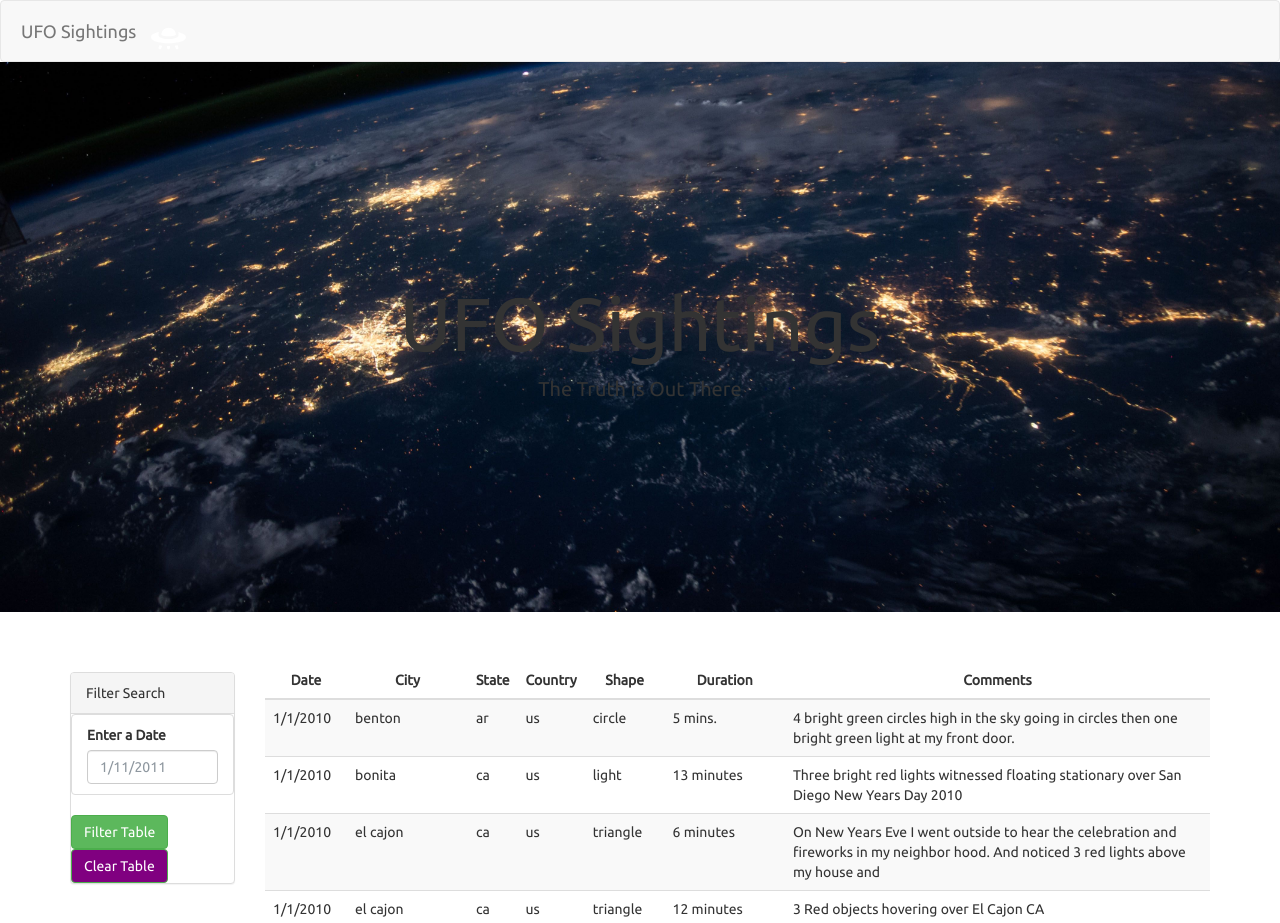
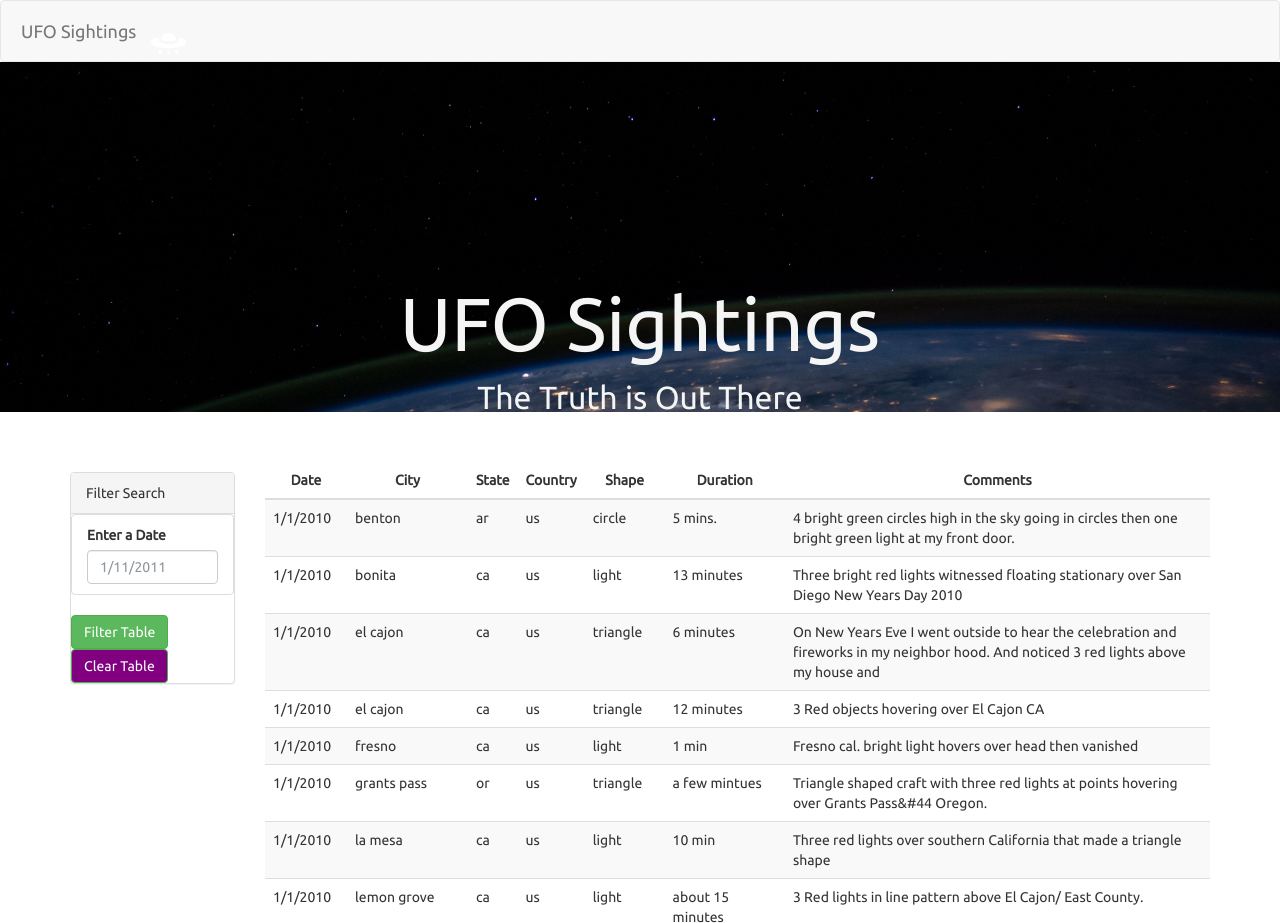
Before and after one commit to Steff-C/javascript-challenge, a plain HTML site: page UFO-level-1/index.html in a window 1280 px wide. Shown: the top 923 px of the page. Drawn offline with nearby package versions, Linux system fonts and the light colour scheme.

Commit message:
adjust css & HTML

```diff
--- a/UFO-level-1/index.html
+++ b/UFO-level-1/index.html
@@ -22,8 +22,8 @@
       </div>
     </nav>
     <div class="hero text-center">
-      <h1>UFO Sightings</h1>
-      <p>The Truth is Out There</p>
+      <h1 style="color:whitesmoke;"> UFO Sightings</h1>
+      <p style="color:whitesmoke; font-size: 32px;"> The Truth is Out There</p>
     </div>
     <div class="container">
       <div class="row margin-top-50">
--- a/UFO-level-1/static/css/style.css
+++ b/UFO-level-1/static/css/style.css
@@ -34,7 +34,7 @@ body {
   right: 0;
   bottom: 0;
   left: 0;
-  padding: 5px;
+  padding: 2px;
   background: #93aec7;
 }
 
@@ -46,10 +46,10 @@ body {
 /* This CSS styles the ufo icon in the navbar */
 .nav-ufo {
   position: absolute;
-  bottom: 5px;
+  bottom: 0px;
   left: 150px;
   width: 35px;
-  color: white;
+  color: rgb(124, 114, 124);
 }
 
 /* Adding styles to the aside and filter form */
@@ -94,13 +94,13 @@ select {
 /* The styles for the parallax */
 .hero {
   position: relative;
-  height: 550px;
+  height: 350px;
   padding: 20px;
   margin: 0;
   background: rgb(153, 46, 46);
   background-image: url("../images/nasa.jpg");
   background-attachment: fixed;
-  background-position: bottom center;
+  background-position: top center;
   background-size: cover;
 }
 
```
